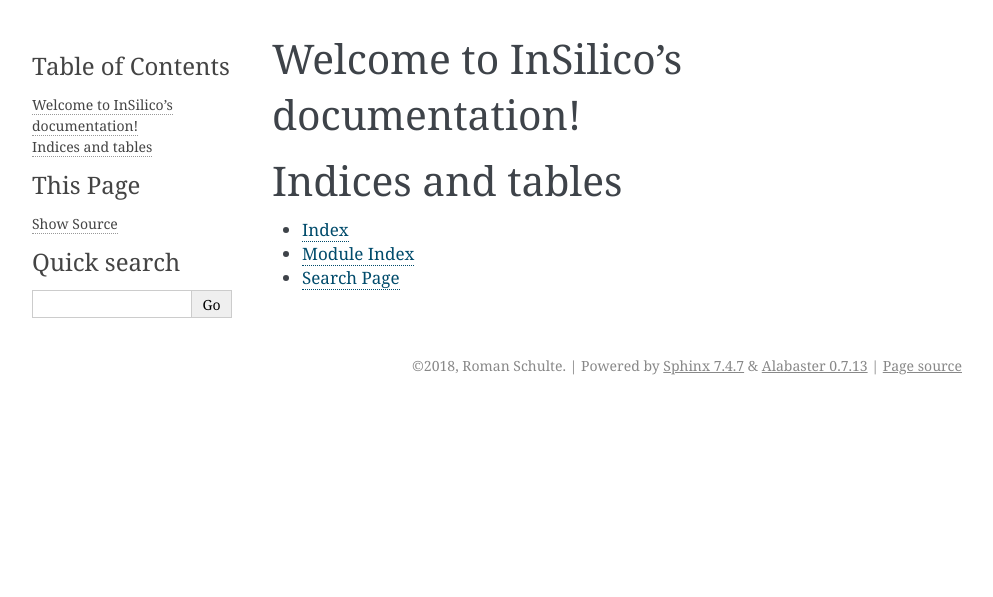
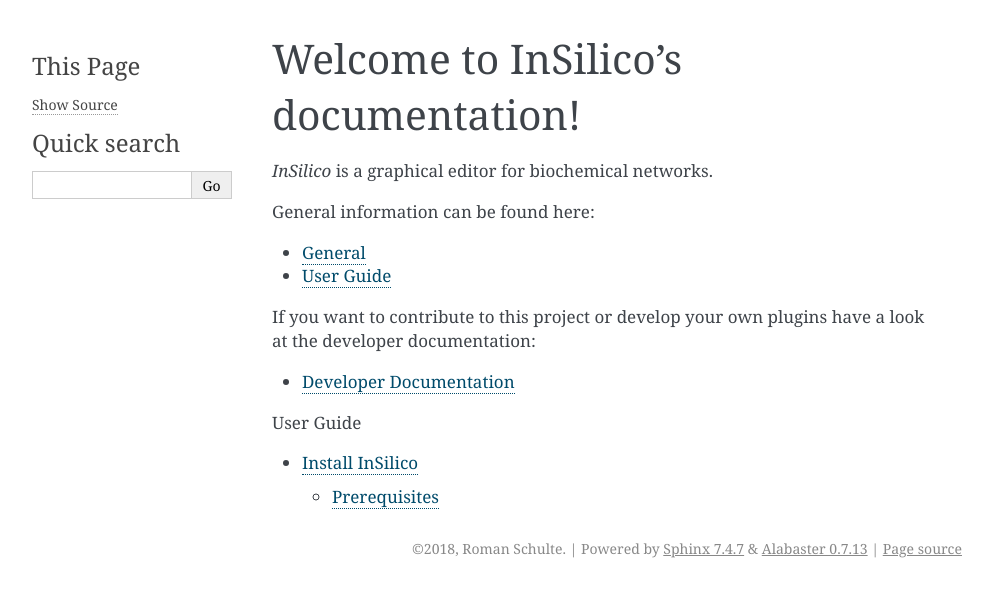
Before and after one commit to draeger-lab/insilico-docs, a Sphinx documentation site: the page built from docs/index.rst, in a window 1280 px wide. Shown: the top 597 px of the page, without its empty margins (148-1141 px from the left). Built offline with Sphinx 7.4.7, drawn with Linux system fonts in a browser that asks for light colours.

Commit message:
changed content

```diff
--- a/docs/index.rst
+++ b/docs/index.rst
@@ -1,22 +1,43 @@
-.. InSilico documentation master file, created by
-   sphinx-quickstart on Sat Mar 10 14:15:08 2018.
-   You can adapt this file completely to your liking, but it should at least
-   contain the root `toctree` directive.
-
 Welcome to InSilico's documentation!
 ====================================
+`InSilico` is a graphical editor for biochemical networks.
+
+General information can be found here:
+
+* :ref:`general`
+* :ref:`user-guide`
+
+If you want to contribute to this project or develop your own plugins have
+a look at the developer documentation:
+
+* :ref:`dev-docs`
+
+
+.. _general:
 
 .. toctree::
-   :maxdepth: 3
+   :maxdepth: 2
+   :caption: General
 
-   user/index
-   dev/index
+   about
+   faq
 
 
+.. _user-guide:
 
-Indices and tables
-==================
+.. toctree::
+   :maxdepth: 2
+   :caption: User Guide
 
-* :ref:`genindex`
-* :ref:`modindex`
-* :ref:`search`
+   user/install
+
+
+.. _dev-docs:
+
+.. toctree::
+   :maxdepth: 2
+   :caption: Developer Documentation
+
+   setup_project
+   bundles/index
+   howtos/index
```
Also changed, not shown: docs/about.rst (added), docs/bundles/index.rst (added), docs/bundles/org.draegerlab.insilico.rst (renamed from docs/dev/bundles/org.draegerlab.insilico.rst), docs/dev/howtos/index.rst (deleted), docs/faq.rst (added), docs/howtos/add_plugin.rst (added), docs/howtos/index.rst (added).
